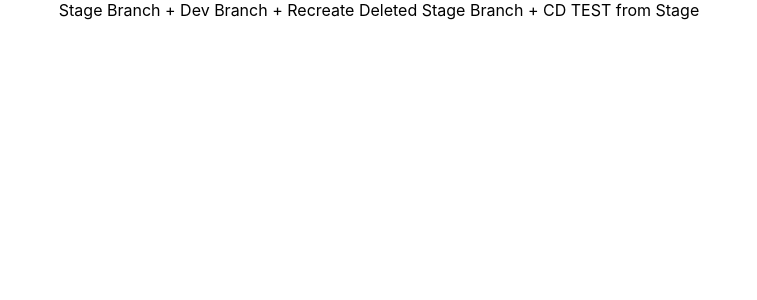
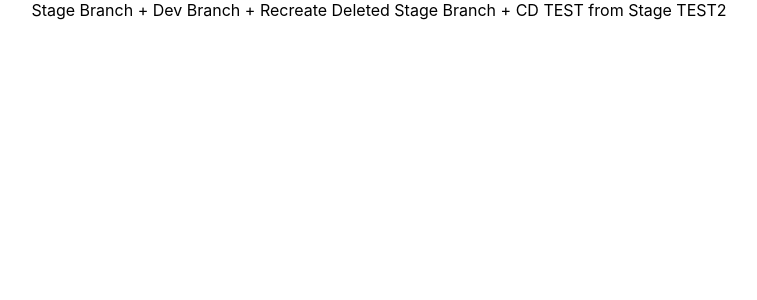
Before and after one commit to ryul-lullalla/gitlab-cicd-demo, a React (Create React App) app: page / in a window 1280 px wide. Shown: the top 300 px of the page, without its empty margins (261-1018 px from the left). Built offline with nearby package versions, Linux system fonts and the light colour scheme.

Commit message:
gitlad CD test2

```diff
--- a/src/App.js
+++ b/src/App.js
@@ -5,7 +5,7 @@ function App() {
   return (
     <div className="App">
       Stage Branch + Dev Branch + Recreate Deleted Stage Branch + CD TEST from
-      Stage
+      Stage TEST2
     </div>
   );
 }
```
